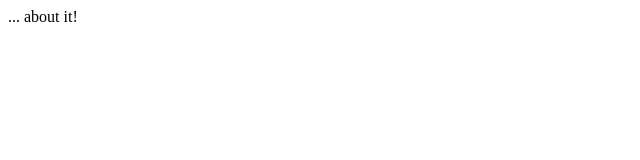
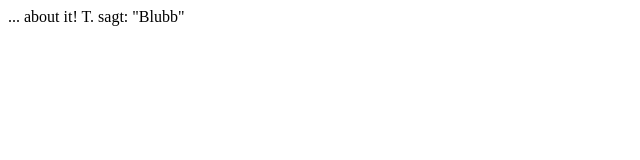
Before and after one commit to frericksm/frericksm.github.io, a plain HTML site: page index.html in a window 1280 px wide. Shown: the whole page, without its empty margins (0-640 px from the left). Drawn offline with Linux system fonts and the light colour scheme.

Commit message:
Update index.html

```diff
--- a/index.html
+++ b/index.html
@@ -5,6 +5,6 @@
     <title>Still thinking...</title>
   </head>
   <body>
-    ... about it!
+    ... about it! T. sagt: "Blubb"
   </body>
 </html>
```
